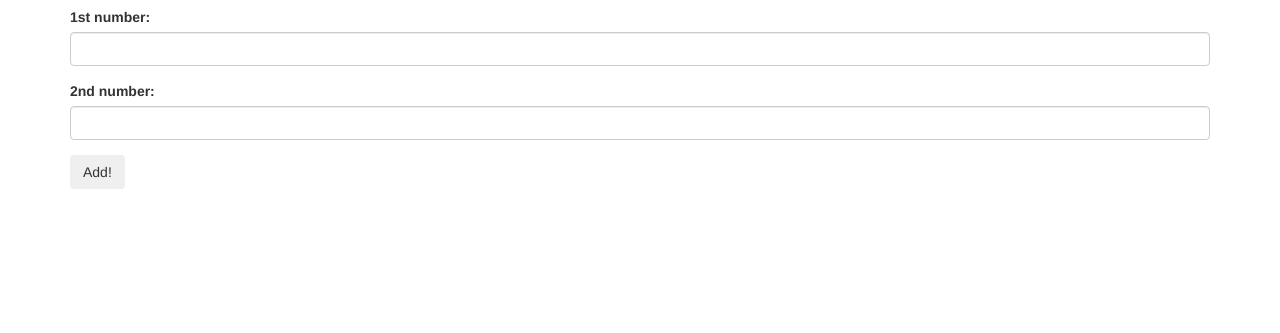
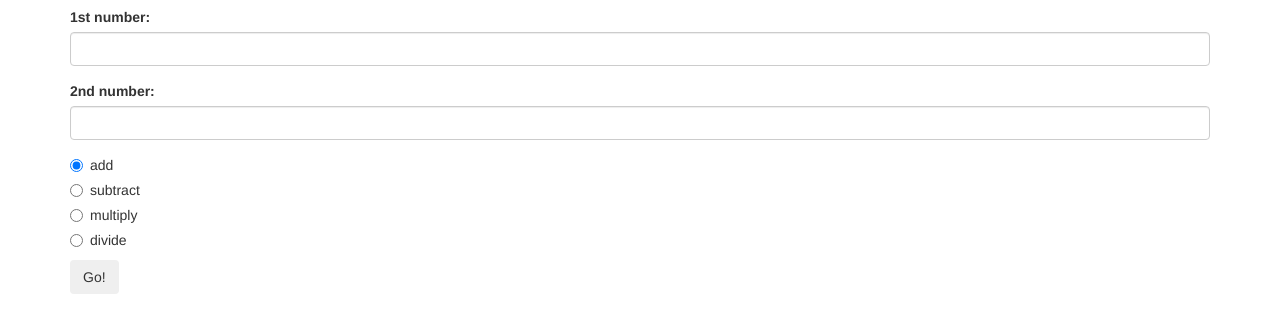
Before and after one commit to chloehellberg/calculator, a plain HTML site: page index.html in a window 1280 px wide. Shown: the part 63-396 px from the top of the page. Drawn offline with Linux system fonts and the light colour scheme.

Commit message:
add radio buttons

```diff
--- a/index.html
+++ b/index.html
@@ -10,18 +10,42 @@
 <body>
   <div class="container">
     <h1>Calculator</h1>
-    <form id="add">
+    <form id="calculator">
       <div class="form-group">
-        <label for="add1">1st number:</label>
-        <input id="add1" class="form-control" type="text">
+        <label for="input1">1st number:</label>
+        <input id="input1" class="form-control" type="text">
       </div>
       <div class="form-group">
-        <label for="add2">2nd number:</label>
-        <input id="add2" class="form-control" type="text">
+        <label for="input2">2nd number:</label>
+        <input id="input2" class="form-control" type="text">
       </div>
-      <button type="submit" class="btn">Add!</button>
+      <div class="radio">
+        <label>
+          <input type="radio" name="operator" value="add" checked>
+          add
+        </label>
+      </div>
+      <div class="radio">
+        <label>
+          <input type="radio" name="operator" value="subtract">
+          subtract
+        </label>
+      </div>
+      <div class="radio">
+        <label>
+          <input type="radio" name="operator" value="multiply">
+          multiply
+        </label>
+      </div>
+      <div class="radio">
+        <label>
+          <input type="radio" name="operator" value="divide">
+          divide
+        </label>
+      </div>
+      <button type="submit" class="btn">Go!</button>
     </form>
-    <div id ="output">
+    <div id="output">
 
     </div>
   </div>
```
